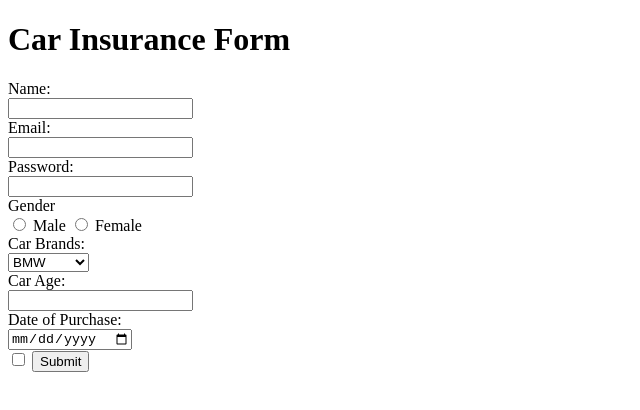
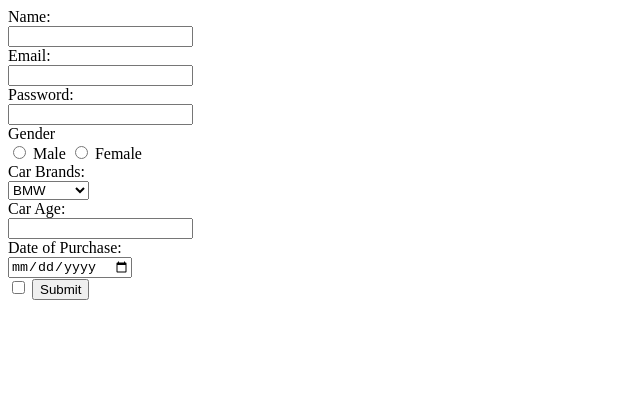
Before and after one commit to acciojob/car-insurance-form-aradhya-9032, a website: page main.html in a window 1280 px wide. Shown: the whole page, without its empty margins (0-640 px from the left). Drawn offline with Linux system fonts and the light colour scheme.

Commit message:
created a submission

```diff
--- a/main.html
+++ b/main.html
@@ -10,7 +10,7 @@
 <!-- <form action="/action_page.php" method="post"> -->
 	<!-- the entire body must be written by student -->
 	<form method="post">
- 		<h1>Car Insurance Form</h1>
+<!--  		<h1>Car Insurance Form</h1>  -->
 	<label for="name"> Name:</label><br>
 	<input type="text" id="name" required><br>
 		<label for="email"> Email:</label><br>
```
